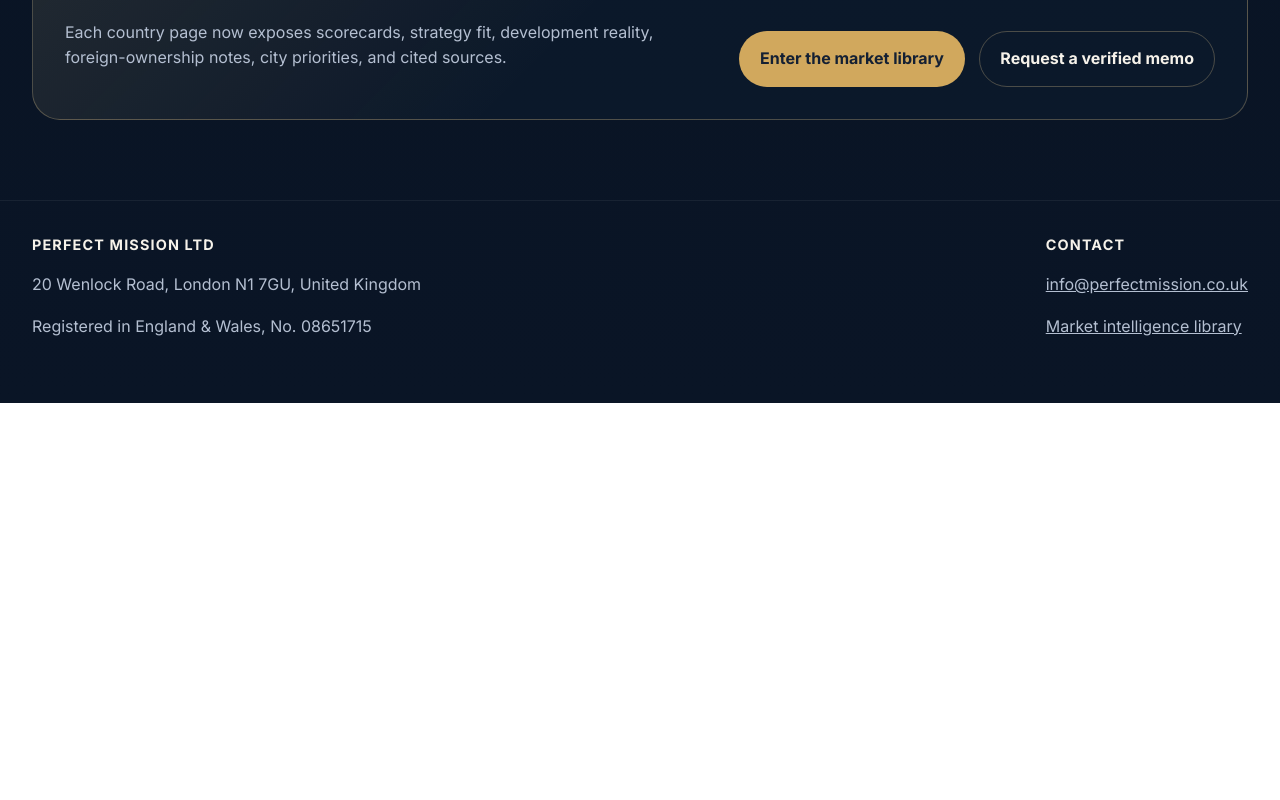
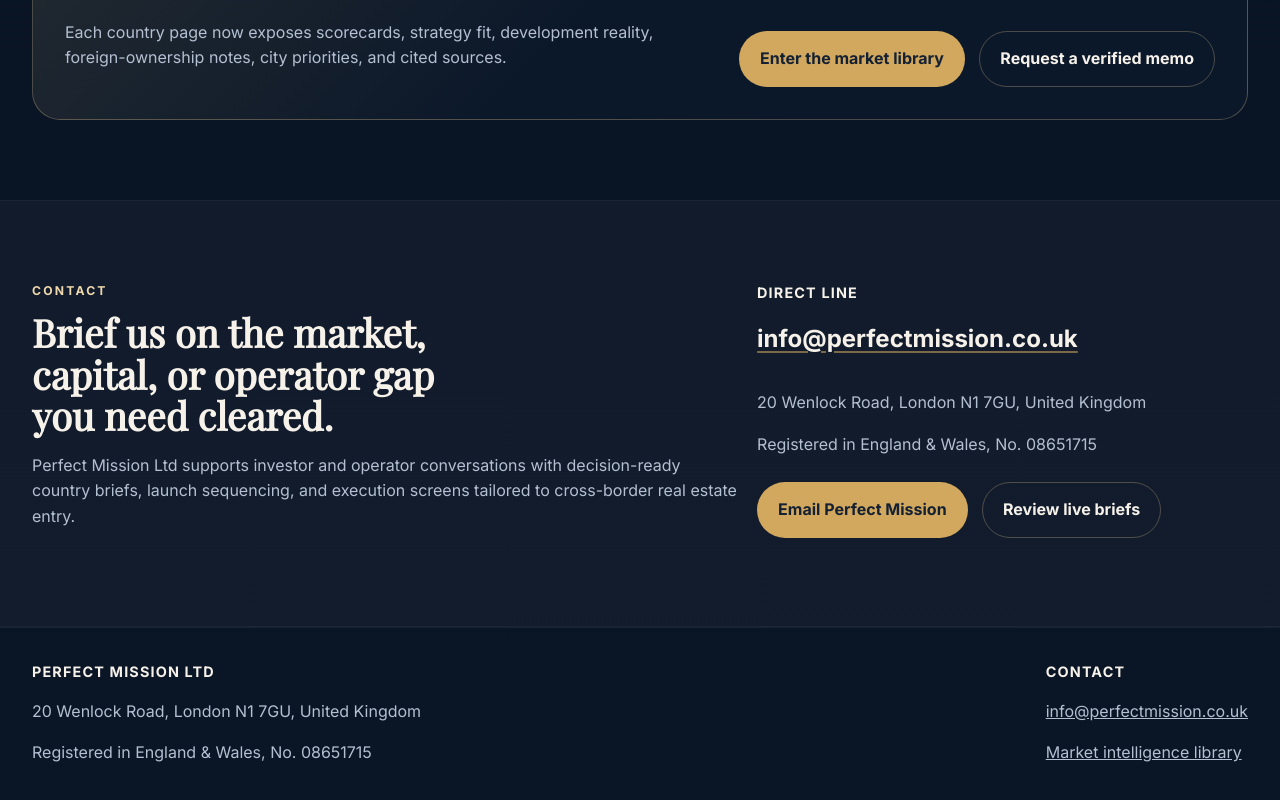
Before and after one commit to m-check1B/perfectmission-website, a SvelteKit app: page / in a window 1280 px wide. Shown: the part 4981-5781 px from the top of the page. Before the commit the page ends 5384 px from the top, so only its background shows below. Built offline with nearby package versions, Linux system fonts and the light colour scheme; a web font is replaced by a local one.

Commit message:
feat: add homepage contact section

```diff
--- a/src/app.css
+++ b/src/app.css
@@ -297,7 +297,8 @@
 .stats-grid,
 .group-grid,
 .card-grid,
-.legend-grid {
+.legend-grid,
+.contact-grid {
   display: grid;
   gap: 1rem;
 }
@@ -320,6 +321,11 @@
 
 .legend-grid {
   grid-template-columns: repeat(2, minmax(0, 1fr));
+}
+
+.contact-grid {
+  grid-template-columns: minmax(0, 1.3fr) minmax(18rem, 0.9fr);
+  align-items: start;
 }
 
 .stat-card {
@@ -436,6 +442,24 @@
   align-self: start;
 }
 
+.contact-copy {
+  margin-bottom: 0;
+}
+
+.contact-card__email {
+  display: inline-block;
+  margin-bottom: 1rem;
+  color: var(--color-text);
+  font-size: clamp(1.15rem, 2vw, 1.5rem);
+  font-weight: 700;
+  text-decoration-color: rgba(209, 168, 93, 0.55);
+  text-underline-offset: 0.18em;
+}
+
+.contact-card__actions {
+  margin-top: 1.5rem;
+}
+
 .detail-summary__row + .detail-summary__row {
   margin-top: 1rem;
   padding-top: 1rem;
@@ -512,6 +536,7 @@
   .card-grid,
   .card-grid--featured,
   .legend-grid,
+  .contact-grid,
   .stats-grid,
   .list-columns,
   .market-card__facts,
--- a/src/lib/components/Header.svelte
+++ b/src/lib/components/Header.svelte
@@ -4,11 +4,11 @@
   const links = [
     { href: '/', label: 'Overview' },
     { href: '/markets/', label: 'Markets' },
-    { href: 'mailto:info@perfectmission.co.uk', label: 'Contact' }
+    { href: '/#contact', label: 'Contact' }
   ];
 
   function isActive(href: string) {
-    if (href.startsWith('mailto:')) {
+    if (href.startsWith('mailto:') || href.includes('#')) {
       return false;
     }
 
--- a/src/routes/+page.svelte
+++ b/src/routes/+page.svelte
@@ -188,6 +188,50 @@
         </div>
       </div>
     </section>
+
+    <section class="section section--muted" id="contact">
+      <div class="container contact-grid">
+        <div class="section-heading contact-copy">
+          <p class="eyebrow">Contact</p>
+          <h2>Brief us on the market, capital, or operator gap you need cleared.</h2>
+          <p>
+            Perfect Mission Ltd supports investor and operator conversations with
+            decision-ready country briefs, launch sequencing, and execution screens tailored to
+            cross-border real estate entry.
+          </p>
+        </div>
+
+        <aside class="contact-card" aria-labelledby="contact-card-title">
+          <p class="hero-panel__title" id="contact-card-title">Direct line</p>
+          <a class="contact-card__email" href="mailto:info@perfectmission.co.uk">
+            info@perfectmission.co.uk
+          </a>
+          <p>20 Wenlock Road, London N1 7GU, United Kingdom</p>
+          <p>Registered in England &amp; Wales, No. 08651715</p>
+
+          <div class="hero-actions contact-card__actions">
+            <a
+              class="button button--primary"
+              href="mailto:info@perfectmission.co.uk?subject=Perfect%20Mission%20market%20briefing"
+              onclick={() =>
+                captureCta(
+                  'email_contact_section',
+                  'mailto:info@perfectmission.co.uk?subject=Perfect%20Mission%20market%20briefing'
+                )}
+            >
+              Email Perfect Mission
+            </a>
+            <a
+              class="button button--secondary"
+              href="/markets/"
+              onclick={() => captureCta('contact_section_browse_markets', '/markets/')}
+            >
+              Review live briefs
+            </a>
+          </div>
+        </aside>
+      </div>
+    </section>
   </main>
 
   <Footer />
```
